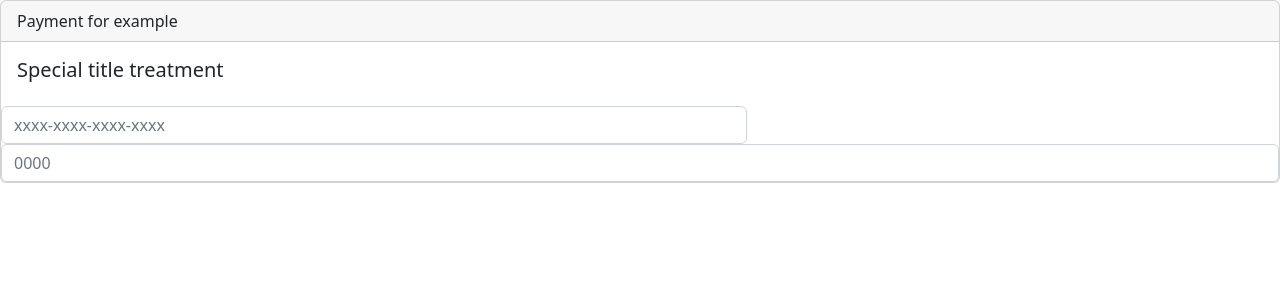
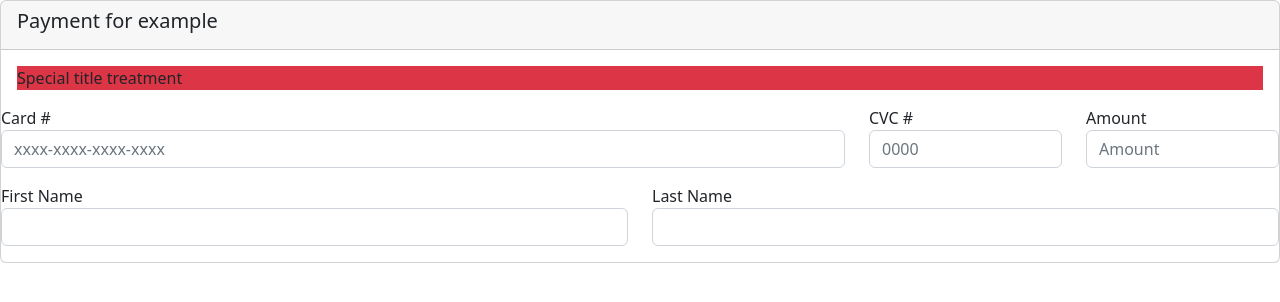
Before and after one commit to 4GeeksAcademy/Formulario_con_HTML5_JuanMPintos, a plain HTML site: page index.html in a window 1280 px wide. Drawn offline with nearby package versions, Linux system fonts and the light colour scheme.

Commit message:
Ahora seee

```diff
--- a/index.html
+++ b/index.html
@@ -1,32 +1,59 @@
 <!doctype html>
 <html lang="en">
+
 <head>
   <meta charset="utf-8">
   <meta name="viewport" content="width=device-width, initial-scale=1">
   <title>Formulario</title>
-    <link href="https://cdn.jsdelivr.net/npm/bootstrap@5.2.1/dist/css/bootstrap.min.css" rel="stylesheet" integrity="sha384-iYQeCzEYFbKjA/T2uDLTpkwGzCiq6soy8tYaI1GyVh/UjpbCx/TYkiZhlZB6+fzT" crossorigin="anonymous">
+  <link href="https://cdn.jsdelivr.net/npm/bootstrap@5.2.1/dist/css/bootstrap.min.css" rel="stylesheet"
+    integrity="sha384-iYQeCzEYFbKjA/T2uDLTpkwGzCiq6soy8tYaI1GyVh/UjpbCx/TYkiZhlZB6+fzT" crossorigin="anonymous">
 </head>
+
 <body>
   <div class="card">
     <div class="card-header">
-          Payment for example
+      <h1 class="fs-5">Payment for example</h1>
     </div>
     <div class="card-body">
-            <h5 class="card-title">Special title treatment</h5>
+      <div class="bg-danger">Special title treatment</div>
     </div>
     <form>
-            <div class="form-row">
-                <div class="col-7">
-                  <input type="text" class="form-control" placeholder="xxxx-xxxx-xxxx-xxxx">
+      <div class="row">
+        <div class="col-sm-12 col-md-4 col-lg-8 mb-3">
+          <label for="validationCustom01">Card #</label>
+          <input type="text" class="form-control" id="validationCustom01" placeholder="xxxx-xxxx-xxxx-xxxx">
         </div>
-                <div class="col">
-                  <input type="text" class="form-control" placeholder="0000">
+        <div class="col-sm-12 col-md-4 col-lg-2 mb-3">
+          <label for="validationCustom02">CVC #</label>
+          <input type="text" class="form-control" id="validationCustom02" placeholder="0000">
+        </div>
+        <div class="col-sm-12 col-md-4 col-lg-2 mb-3">
+          <label for="validationCustom02">Amount</label>
+          <input type="text" class="form-control" id="validationCustom02" placeholder="Amount">
+        </div>
+      </div>
+      <div class="row">
+        <div class="col-sm-12 col-md-6 col-lg-6 mb-3">
+          <label for="validationCustom02">First Name</label>
+          <input type="text" class="form-control" id="validationCustom02">
+        </div>
+        <div class="col-sm-12 col-md-6 col-lg-6 mb-3">
+          <label for="validationCustom02">Last Name</label>
+          <input type="text" class="form-control" id="validationCustom02">
+      </div>
   </div>
 
-              </div>
+
+
+
+
+
 
     </form>
   </div>
-    <script src="https://cdn.jsdelivr.net/npm/bootstrap@5.2.1/dist/js/bootstrap.bundle.min.js" integrity="sha384-u1OknCvxWvY5kfmNBILK2hRnQC3Pr17a+RTT6rIHI7NnikvbZlHgTPOOmMi466C8" crossorigin="anonymous"></script>
+  <script src="https://cdn.jsdelivr.net/npm/bootstrap@5.2.1/dist/js/bootstrap.bundle.min.js"
+    integrity="sha384-u1OknCvxWvY5kfmNBILK2hRnQC3Pr17a+RTT6rIHI7NnikvbZlHgTPOOmMi466C8"
+    crossorigin="anonymous"></script>
 </body>
+
 </html>
```
Lines whose indentation alone changed are shown as unchanged.
